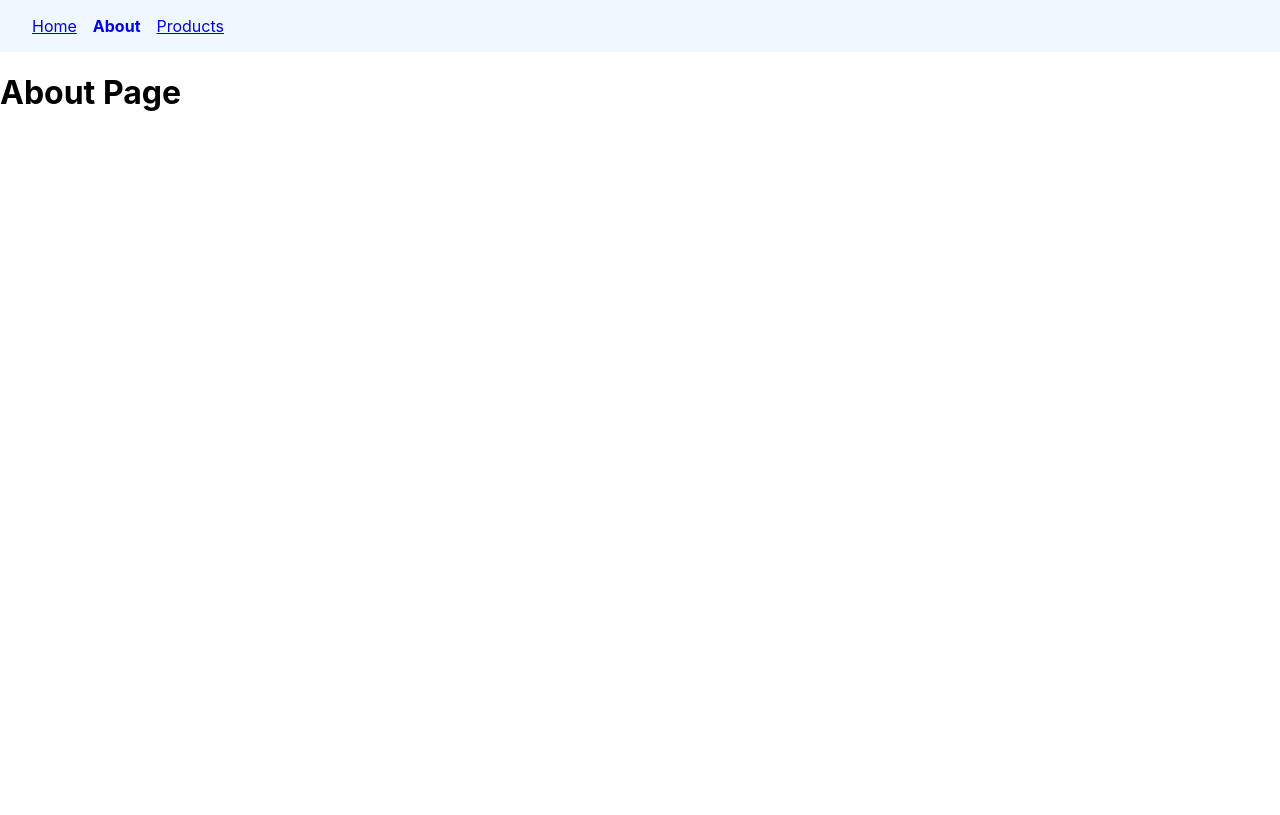
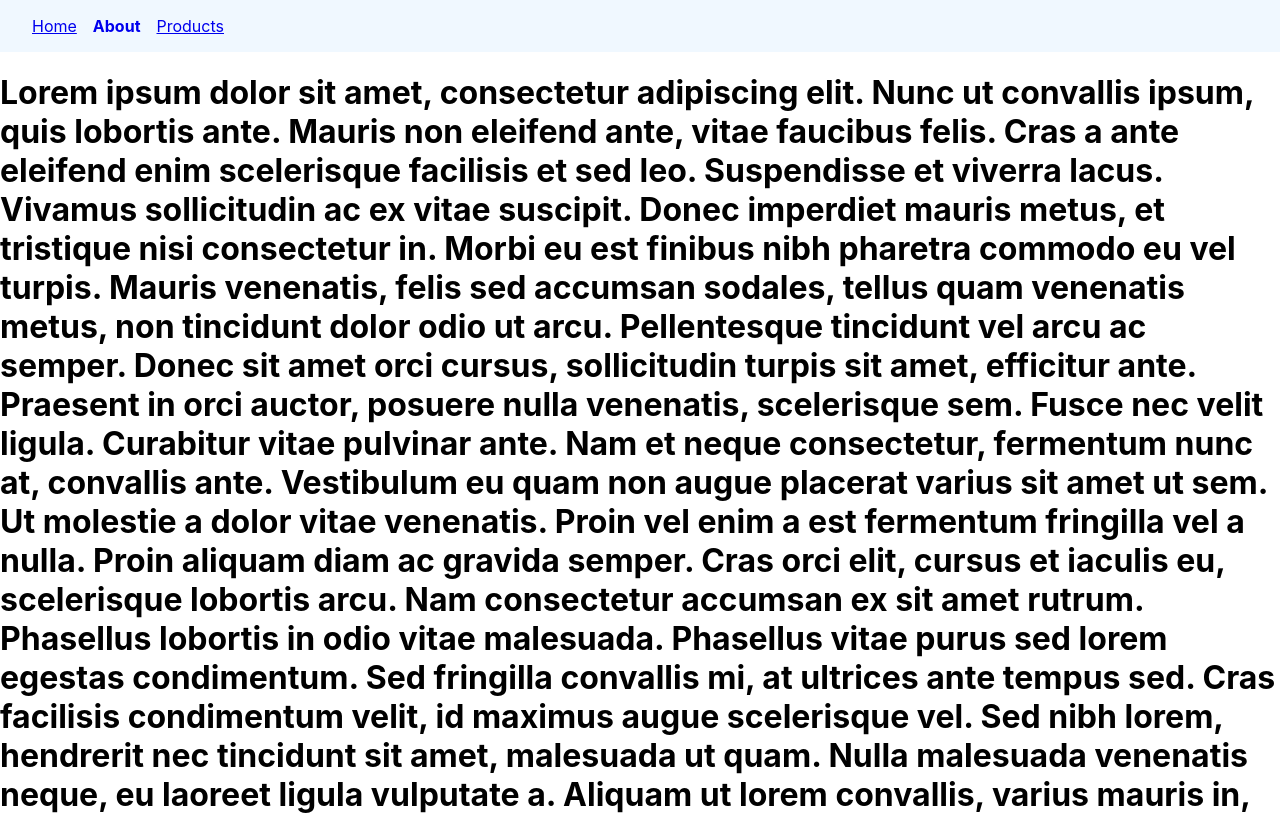
Before and after one commit to saraswathi22-mac/react-router-latest, a React (Create React App) app: page /about in a window 1280 px wide. Shown: the top 815 px of the page. Built offline with nearby package versions, Linux system fonts and the light colour scheme.

Commit message:
Lazy loading

```diff
--- a/src/App.js
+++ b/src/App.js
@@ -1,7 +1,8 @@
+import React from "react";
 import { Routes, Route } from "react-router-dom";
 import Navbar from "./components/Navbar";
 import Home from "./components/Home";
-import { About } from "./components/About";
+// import { About } from "./components/About";
 import { OrderSummary } from "./components/OrderSummary";
 import { NoMatch } from "./components/NoMatch";
 import { Products } from "./components/Products";
@@ -10,6 +11,7 @@ import { NewProducts } from "./components/NewProducts";
 import { Users } from "./components/Users";
 import { UserDetails } from "./components/UserDetails";
 import { Admin } from "./components/Admin";
+const LazyAbout = React.lazy(() => import('./components/About'))
 
 function App() {
   return (
@@ -17,7 +19,8 @@ function App() {
       <Navbar />
       <Routes>
         <Route path="/" element={<Home />} />
-        <Route path="/about" element={<About />} />
+        {/* <Route path="/about" element={<About />} /> */}
+        <Route path="/about" element={<React.Suspense fallback="Loading..."><LazyAbout /></React.Suspense>} />
         <Route path="/order-summary" element={<OrderSummary />} />
         <Route path="products" element={<Products />}>
           <Route index element={<FeaturedProducts />} />
--- a/src/components/About.jsx
+++ b/src/components/About.jsx
@@ -1,3 +1,47 @@
-export const About = () => {
-    return <h1>About Page</h1>
-}
+const About = () => {
+  return (
+    <h1>
+      Lorem ipsum dolor sit amet, consectetur adipiscing elit. Nunc ut convallis
+      ipsum, quis lobortis ante. Mauris non eleifend ante, vitae faucibus felis.
+      Cras a ante eleifend enim scelerisque facilisis et sed leo. Suspendisse et
+      viverra lacus. Vivamus sollicitudin ac ex vitae suscipit. Donec imperdiet
+      mauris metus, et tristique nisi consectetur in. Morbi eu est finibus nibh
+      pharetra commodo eu vel turpis. Mauris venenatis, felis sed accumsan
+      sodales, tellus quam venenatis metus, non tincidunt dolor odio ut arcu.
+      Pellentesque tincidunt vel arcu ac semper. Donec sit amet orci cursus,
+      sollicitudin turpis sit amet, efficitur ante. Praesent in orci auctor,
+      posuere nulla venenatis, scelerisque sem. Fusce nec velit ligula.
+      Curabitur vitae pulvinar ante. Nam et neque consectetur, fermentum nunc
+      at, convallis ante. Vestibulum eu quam non augue placerat varius sit amet
+      ut sem. Ut molestie a dolor vitae venenatis. Proin vel enim a est
+      fermentum fringilla vel a nulla. Proin aliquam diam ac gravida semper.
+      Cras orci elit, cursus et iaculis eu, scelerisque lobortis arcu. Nam
+      consectetur accumsan ex sit amet rutrum. Phasellus lobortis in odio vitae
+      malesuada. Phasellus vitae purus sed lorem egestas condimentum. Sed
+      fringilla convallis mi, at ultrices ante tempus sed. Cras facilisis
+      condimentum velit, id maximus augue scelerisque vel. Sed nibh lorem,
+      hendrerit nec tincidunt sit amet, malesuada ut quam. Nulla malesuada
+      venenatis neque, eu laoreet ligula vulputate a. Aliquam ut lorem
+      convallis, varius mauris in, porttitor purus. Curabitur finibus felis eu
+      elit congue, quis lobortis dolor maximus. Ut tincidunt quis arcu non
+      pretium. Nunc ornare velit a sodales finibus. Sed ut faucibus ante. Nam
+      eget purus imperdiet, gravida dui ut, porttitor sem. Aenean vitae accumsan
+      ipsum. Nam et molestie urna. Aenean eget nulla fermentum, fermentum diam
+      a, vulputate ligula. Ut venenatis laoreet metus, id venenatis lorem
+      pharetra id. Integer hendrerit sapien neque, vitae dapibus augue malesuada
+      non. Nam ac neque id odio convallis laoreet. Vestibulum diam nisl,
+      sollicitudin nec urna eu, gravida suscipit massa. Mauris sed luctus
+      sapien. Aliquam erat volutpat. Nunc turpis eros, ultrices sed purus
+      ultrices, ornare elementum eros. Morbi eget orci semper, finibus turpis
+      eu, auctor mi. Nullam quam lorem, volutpat tincidunt nibh eget, auctor
+      fermentum nisl. Donec lacinia molestie lacus at volutpat. Suspendisse
+      venenatis, leo et tristique tincidunt, justo risus convallis magna, nec
+      iaculis felis diam a neque. Morbi ut ipsum nec lacus posuere fermentum non
+      eget justo. In vel erat et neque feugiat dictum eu feugiat purus. Etiam ut
+      magna non nisi auctor congue. Interdum et malesuada fames ac ante ipsum
+      primis in faucibus.
+    </h1>
+  );
+};
+
+export default About;
```
Also changed, not shown: 1 other file (tests, documents, lock files or other folders).
